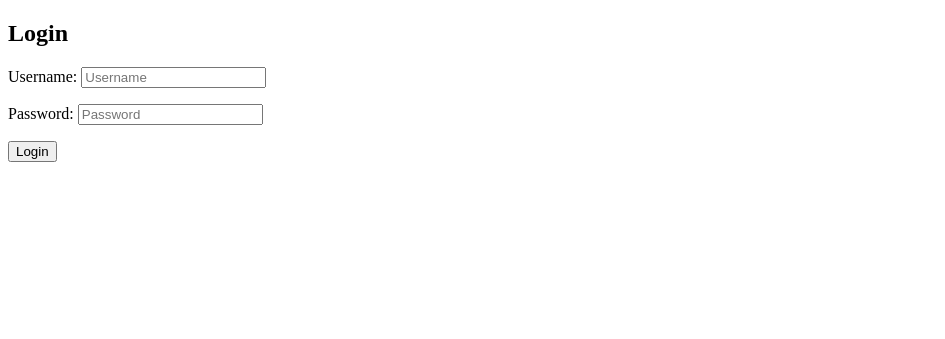
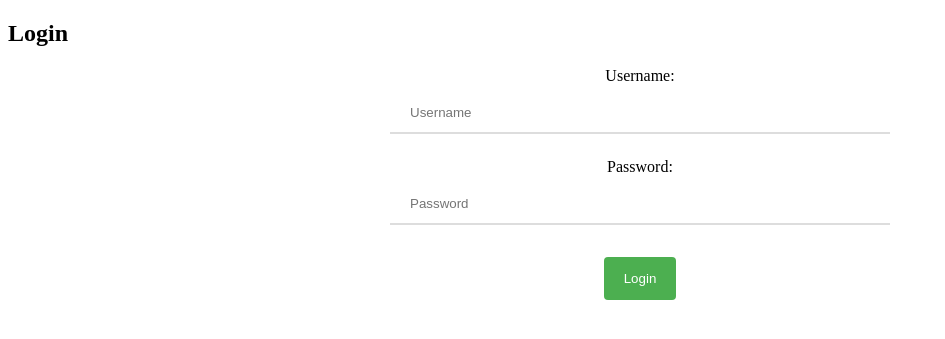
Before and after one commit to 10Morrow/my-django-blog, a Django app: page /user/login/ in a window 1280 px wide. Shown: the top 339 px of the page, without its empty margins (0-945 px from the left). Run offline with Django 4.2, Linux system fonts and the light colour scheme; parts of the project's set-up code (start-up, migrations or seed data) failed here and were passed over.

Commit message:
work with users pages, deffinetly - registration;rewrite services

```diff
--- a/django_blog/main_blog/services.py
+++ b/django_blog/main_blog/services.py
@@ -1,4 +1,4 @@
-from models import Article, Followers
+from .models import Article, Followers
 
 
 def _get_base_data_template(category):
--- a/django_blog/main_blog/urls.py
+++ b/django_blog/main_blog/urls.py
@@ -4,6 +4,7 @@
 app_name = 'main_blog'
 urlpatterns = [
     path('', GetForMainPage.as_view(), name='blog'),
+    path('create_article/', CreateArticle.as_view(), name='create_article'),
     path('article/<slug:art_name>/', GetArticle.as_view(), name='article'),
     path('<slug:username>/', GetUserPage.as_view(), name='username'),
 ]
--- a/django_blog/main_blog/views.py
+++ b/django_blog/main_blog/views.py
@@ -11,7 +11,7 @@
 
 class GetForMainPage(View):
     """return html template with articles list"""
-    @staticmethod
+
     def get(self, request):
         selected_category = request.GET.get('category')
         article_list = get_article_list(request, selected_category)
@@ -20,7 +20,6 @@
 
 class GetArticle(View):
     """return html template with article data which taken by 'art_name'"""
-    @staticmethod
     def get(self, request, art_name):
         article = get_object_or_404(Article, slug=art_name)
         comments = Comment.objects.filter(post=article.id)
@@ -29,7 +28,6 @@
 
 class GetUserPage(View):
     """return html template with user profile data which taken by 'username'"""
-    @staticmethod
     def get(self, request, username):
         user = get_object_or_404(User, username__iexact=username)
         followers_count = len(Followers.objects.filter(subscribed_to = user.id))
--- a/django_blog/users/forms.py
+++ b/django_blog/users/forms.py
@@ -20,7 +20,10 @@
 class RegistrationUserForm(forms.ModelForm):
     password = forms.CharField(widget=forms.PasswordInput)
     password_confirm = forms.CharField(widget=forms.PasswordInput)
-
+    email = forms.EmailField()
+    first_name = forms.CharField()
+    last_name = forms.CharField()
+    username = forms.CharField()
     class Meta:
         model = CustomUser
         fields = ('username', 'email', 'first_name', 'last_name', 'password', 'password_confirm')
--- /dev/null
+++ b/django_blog/users/static/users/css/style.css
@@ -0,0 +1,32 @@
+/* CSS-стили для формы */
+h1 {
+    text-align: center;
+}
+form {
+    height: auto;
+    max-height: 500px;
+    max-width: 500px;
+    margin: 0 auto;
+    text-align: center;
+}
+
+form input[type="text"],
+form input[type="email"],
+form input[type="password"] {
+    width: 100%;
+    padding: 12px 20px;
+    margin: 8px 0;
+    box-sizing: border-box;
+    border: none;
+    border-bottom: 2px solid #ddd;
+}
+
+form button[type="submit"] {
+    background-color: #4CAF50;
+    color: white;
+    padding: 14px 20px;
+    margin: 8px 0;
+    border: none;
+    border-radius: 4px;
+    cursor: pointer;
+}
--- a/django_blog/users/templates/users/base.html
+++ b/django_blog/users/templates/users/base.html
@@ -1,7 +1,9 @@
+{% load static %}
 <!DOCTYPE html>
 <html>
 <head>
     <title>{% block title %}{% endblock %}</title>
+    <link rel="stylesheet" type="text/css" href="{% static 'users/css/style.css' %}">
 </head>
 <body>
     {% block content %}{% endblock %}
--- a/django_blog/users/templates/users/registration.html
+++ b/django_blog/users/templates/users/registration.html
@@ -16,7 +16,7 @@
     <h1>Регистрация</h1>
     <form method="post">
         {% csrf_token %}
-        {{ form.as_p }}
+        {{ form }}
         <button type="submit">Зарегистрироваться</button>
     </form>
 {% endblock %}
```
Also changed, not shown: django_blog/django_blog/settings.py (+6 -2 lines), django_blog/main_blog/templates/main_blog/base.html (added, +10 -0 lines).
